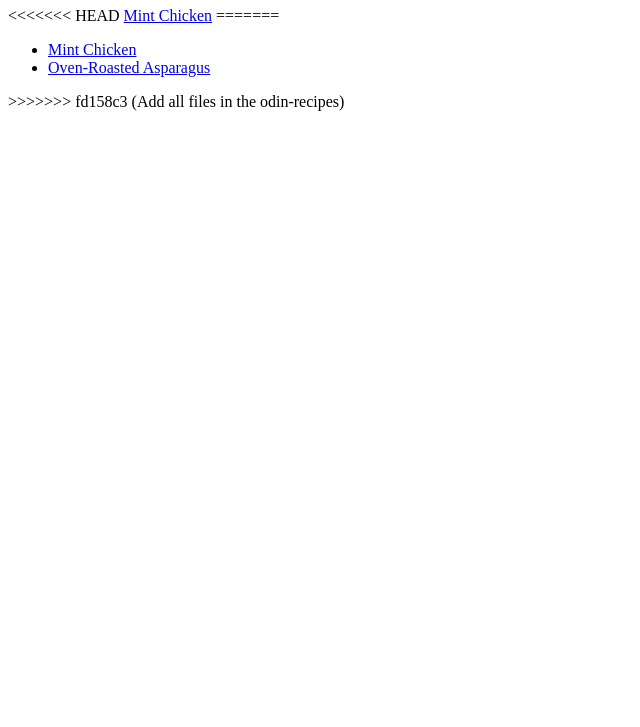
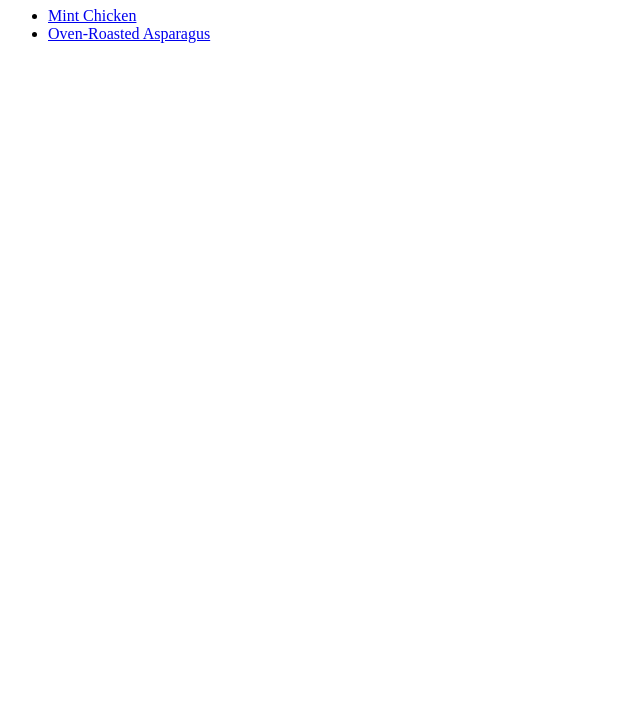
Before and after one commit to nitevo/odin-recipes, a plain HTML site: page index.html in a window 1280 px wide. Shown: the part 73-800 px from the top of the page, without its empty margins (0-640 px from the left). Drawn offline with Linux system fonts and the light colour scheme.

```diff
--- a/index.html
+++ b/index.html
@@ -7,13 +7,9 @@
     </head>
     <body>
         <h1>Odin Recipes</h1>
-<<<<<<< HEAD
-        <a href="recipes/mint-chicken.html" target="_blank">Mint Chicken</a>
-=======
         <ul>
-            <li><a href="C:\Users\tjeff\repos\odin-recipes\recipes\mint-chicken.html" target="_blank">Mint Chicken</a></li>
+            <li><a href="recipes/mint-chicken.html" target="_blank">Mint Chicken</a></li>
             <li><a href="C:\Users\tjeff\repos\odin-recipes\recipes\oven-roasted-asparagus.html" target="_blank">Oven-Roasted Asparagus</a></li>
         </ul>
->>>>>>> fd158c3 (Add all files in the odin-recipes)
     </body>
 </html>
```
